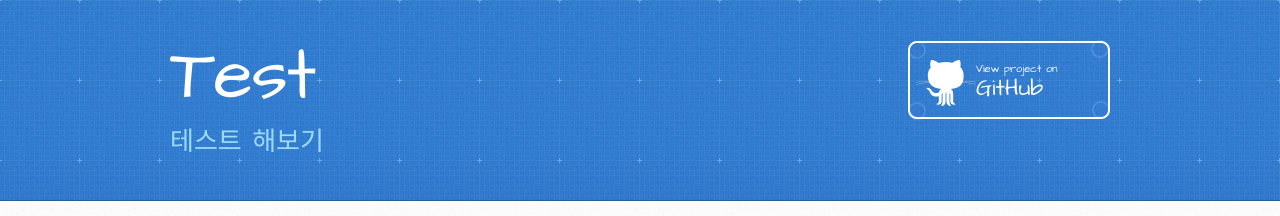
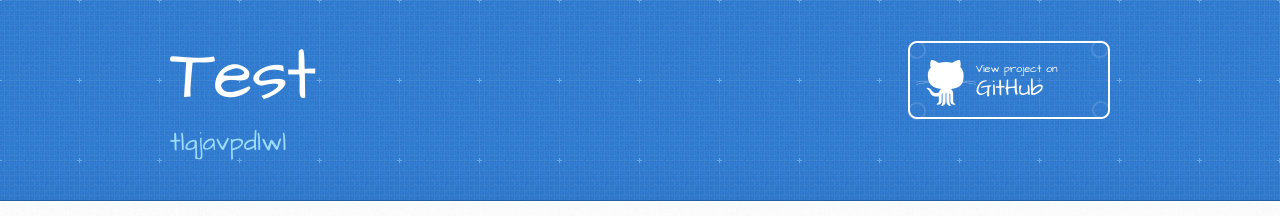
Before and after one commit to zzongktm/Test, a plain HTML site: page index.html in a window 1280 px wide. Shown: the top 216 px of the page. Drawn offline with Linux system fonts and the light colour scheme.

Commit message:
Update index.html

```diff
--- a/index.html
+++ b/index.html
@@ -20,7 +20,7 @@
     <header>
       <div class="inner">
         <h1>Test</h1>
-        <h2>테스트 해보기</h2>
+        <h2>tlqjavpdlwl</h2>
         <a href="https://github.com/zzongktm/Test" class="button"><small>View project on</small> GitHub</a>
       </div>
     </header>
```
